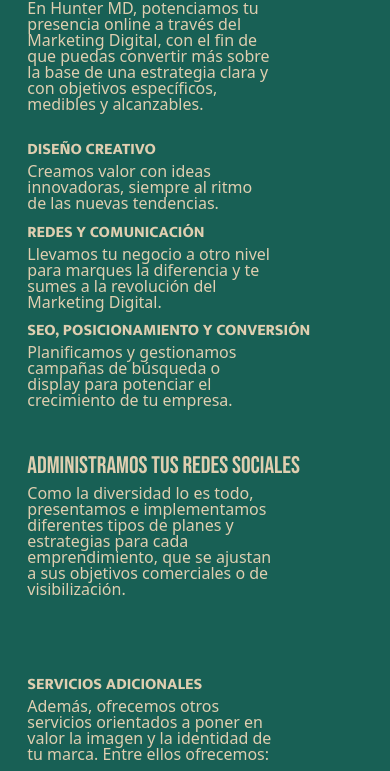
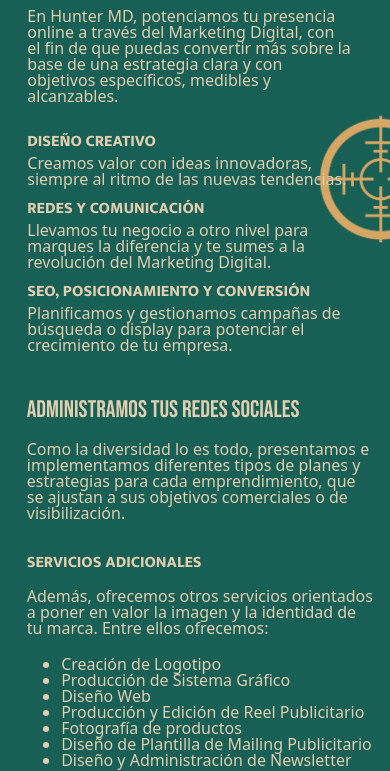
Before and after one commit to Nelson8705/Proyecto-Hunter, a website: page Servicios.html in a window 390 px wide. Shown: the part 163-934 px from the top of the page. Drawn offline with nearby package versions, Linux system fonts and the light colour scheme.

```diff
--- a/SASS/main.scss
+++ b/SASS/main.scss
@@ -25,7 +25,7 @@
 
 h1 {
     font-family: 'Bebas Neue', cursive; font-weight: bold; font-size: 1.5rem;
-    margin-left: 4%;
+    margin-left: 7%;
     margin-top: 3%;
     color: map-get($colores,"doradoletra");
 }
@@ -363,9 +363,40 @@
 
 /*SERVICIOS*/
 
+.h1Servicios {
+    margin-left: 7%;
+}
+.divServicios {
+    margin-top: 4%;
+    background-image:url(../IMÁGENES/Servicios1.jpg);
+    background-size: 30rem;
+    background-repeat: no-repeat;
+    background-position: 98%;
+    background-position-y: 55%;
+}
 
-.divServicios {
-    margin-top: 7%;
+.DivFinal {
+    color: #dfceb0;
+    margin-right: 2%;
+    background-image: url(../IMÁGENES/Servicios2.jpg);
+    background-size: 30rem;
+    background-repeat: no-repeat;
+    background-position-x: 12%;
+    background-position-y: 55%;
+}
+
+.DivFinal p{
+    margin-left: 58%;
+    color: #dfceb0;
+    margin-right: 2%;
+}
+
+.divServicios p {
+    margin-right: 50%;
+    padding-top: 1%;
+    padding-left: 7%;
+    color: #dfceb0;
+    padding-bottom: 3%;
 }
 
 .divServicios h3 {
@@ -373,19 +404,21 @@
     color: #dfceb0;
 }
 
-.subServicios {
-    font-size: 1.5rem;
+.divServicios2 h3 {
     margin-left: 7%;
     color: #dfceb0;
 }
 
-.pServicio {
-    padding-top: 1%;
-    padding-left: 7%;
-    margin-right: 30%;
+.DivFinal h3{
+    margin-left: 58%;
+}
+
+.subServicios {
+    font-size: 1.5rem;
+    margin-left: 58%;
     color: #dfceb0;
-    padding-bottom: 3%;
 }
+
 
 .pServicio1 {
     padding-top: 3%;
@@ -398,9 +431,9 @@
 .ulServicios {
     padding-top: 1%;
     padding-left: 9%;
-    margin-right: 30%;
     color: #dfceb0;
     padding-bottom: 3%;
+    margin-left: 58%;
 }
 
 .linkContact {
@@ -542,11 +575,67 @@
 
 @media (max-width: 990px) {
 
+    /*CONTACTO*/
+
     .mapa {
         border-radius: 2%;
         margin-left: -3%;
 
     }
+
+    /*SERVICIOS*/
+
+    .divServicios {
+        background-image:url(../IMÁGENES/Servicios1.jpg);
+        background-size: 25rem;
+        margin-top: 1%;
+        background-position: 98%;
+        background-position-y: 30%;
+    }
+
+    .DivFinal {
+        background-image: url(../IMÁGENES/Servicios2.jpg);
+        background-size: 25rem;
+
+    }
+
+
+
+    .divServicios p {
+        margin-right: 55%;
+        padding-top: 1%;
+        padding-left: 7%;
+        color: #dfceb0;
+        padding-bottom: 3%;
+    }
+
+    .divServicios h3 {
+        margin-left: 7%;
+        color: #dfceb0;
+    }
+
+    .divServicios2 h3 {
+        margin-left: 7%;
+        color: #dfceb0;
+    }
+
+    .DivFinal h3{
+        margin-left: 58%;
+    }
+
+    #pRedes {
+        margin-left: 7%;
+    }
+
+    .subServicios {
+        font-size: 1.5rem;
+        margin-left: 7%;
+        color: #dfceb0;
+    }
+
+
+
+
 
 }
 
@@ -636,6 +725,56 @@
         height: 200%
     }
 
+    /*SERVICIOS*/
+    .divServicios {
+        background-image:url(../IMÁGENES/img1.png);
+        background-size: 5rem;
+        background-position: 100%;
+        background-repeat: no-repeat;
+    }
+
+    .DivFinal {
+        background-image: none;
+
+    }
+
+
+
+    .divServicios p {
+        margin-right: 10%;
+        padding-top: 1%;
+        padding-left: 7%;
+        color: #dfceb0;
+        padding-bottom: 3%;
+    }
+
+    .divServicios h3 {
+        margin-left: 7%;
+    }
+
+    .divServicios2 h3 {
+        margin-left: 7%;
+    }
+
+    .DivFinal h3{
+        margin-left: 7%;
+    }
+
+    .DivFinal p{
+        margin-left: 7%;
+    }
+
+    #pRedes {
+        margin-left: 7%;
+    }
+
+    .subServicios {
+        margin-left: 7%;
+    }
+
+    .ulServicios {
+        margin-left: 7%;
+    }
 }
 
 
--- a/Servicios.html
+++ b/Servicios.html
@@ -58,7 +58,7 @@
   <main>
 
     <div class="divServicios">
-      <h1>SERVICIOS</h1>
+      <h1 class="h1Servicios">SERVICIOS</h1> <br>
 
       <p class="pServicio1">En Hunter MD, potenciamos tu presencia online a través del Marketing Digital, con el fin de
         que puedas convertir
@@ -76,19 +76,21 @@
         empresa.</p> <br><br>
       </div>
 
-      <div>
+<div class="DivFinal">
 
-      <h2 class="subServicios">ADMINISTRAMOS TUS REDES SOCIALES</h2>
-      <p class="pServicio">Como la diversidad lo es todo, presentamos e implementamos diferentes tipos de planes y
+  <div class="DivSubServicios">
+
+  <h2 class="subServicios">ADMINISTRAMOS TUS REDES SOCIALES</h2> <br>
+  <p class="pServicio" id="pRedes">Como la diversidad lo es todo, presentamos e implementamos diferentes tipos de planes y
     estrategias para cada
-        emprendimiento, que se ajustan a sus objetivos comerciales o de visibilización.</p> <br>
+    emprendimiento, que se ajustan a sus objetivos comerciales o de visibilización.</p> <br> <br>
 </div>
 
-    <div class="divServicios""
+<div class="divServicios2""
 data-aos-duration="3000">
-      <h3>SERVICIOS ADICIONALES</h3>
+  <h3>SERVICIOS ADICIONALES</h3> <br>
   <p class="pServicio">Además, ofrecemos otros servicios orientados a poner en valor la imagen y la identidad de tu
-        marca. Entre ellos ofrecemos:</p>
+    marca. Entre ellos ofrecemos:</p> <br>
   <ul class="ulServicios">
     <li>Creación de Logotipo</li>
     <li>Producción de Sistema Gráfico</li>
@@ -101,7 +103,9 @@
 </div>
 
 <p class="pServicio"> Si querés saber más sobre nuestros servicios, <a class="linkContact"
-        href="./Contacto.html">contactanos</a>.</p>
+    href="./Contacto.html">contactanos</a>.</p> <br><br>
+</div>
+</div>
   </main>
 
   <footer>
```
Also changed, not shown: CSS/estilos.css, 3 other files. Lines whose indentation alone changed are shown as unchanged.
